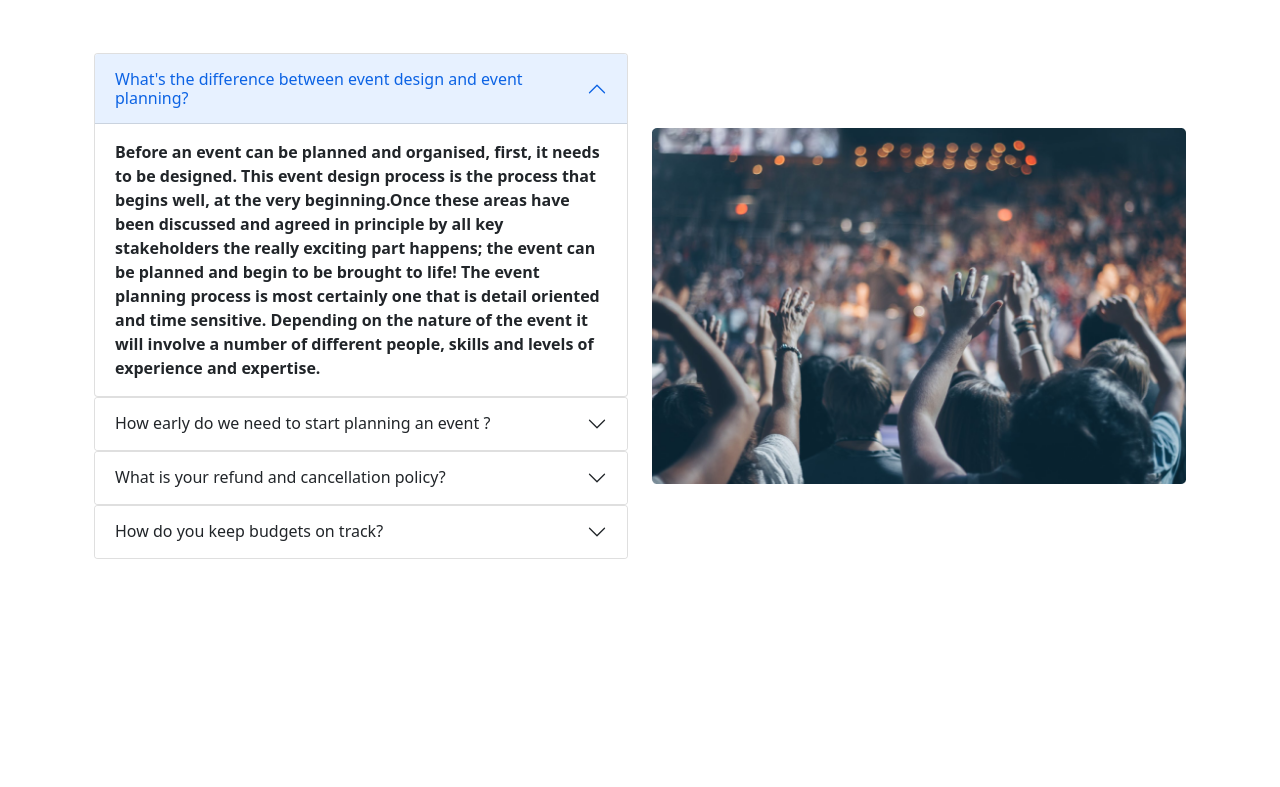
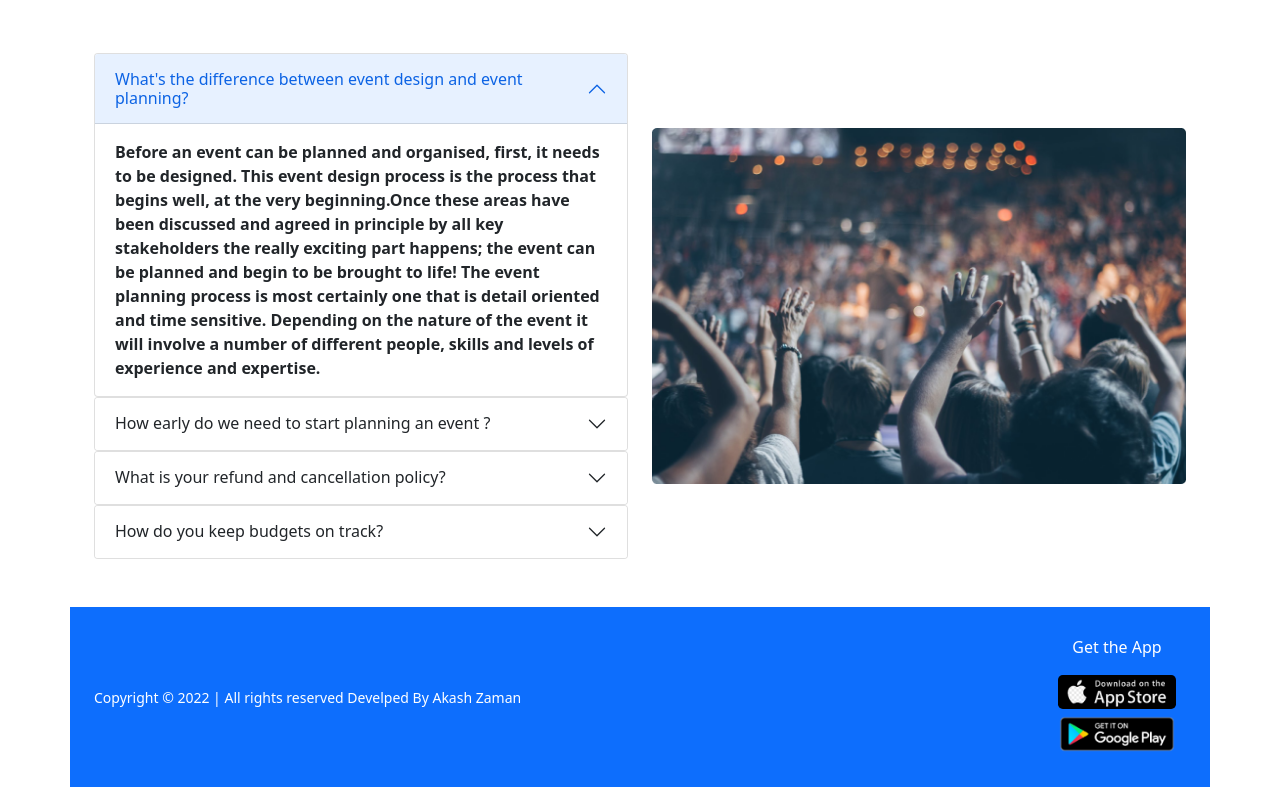
Before and after one commit to AkasHZamaN/convention-center-interactive, a plain HTML site: page index.html in a window 1280 px wide. Shown: the part 1718-2505 px from the top of the page. Before the commit the page ends 2277 px from the top, so only its background shows below. Drawn offline with nearby package versions, Linux system fonts and the light colour scheme.

Commit message:
footer added

```diff
--- a/index.html
+++ b/index.html
@@ -233,9 +233,22 @@
     <!-- main area ended  -->
 
 
+
     <!-- footer area start  -->
-
     <footer>
+        <section class="container mt-5 w-100 h-50 bg-primary">
+          <div class="row row-cols-1 row-cols-md-1 row-cols-lg-1">
+          <div class=" d-flex justify-content-between align-items-center p-4">
+            <div>
+              <small class="fw-normal text-white">Copyright &copy 2022 | All rights reserved Develped By Akash Zaman</small>
+            </div>
+            <div class="d-block text-center p-1 ">
+              <p class="fw-normal text-white" >Get the App</p>
+              <a href="https://www.apple.com/shop/buy-iphone/iphone-13-pro"><img class=" rounded-3 " src="images/apple-text-logo.png" alt="" width="118"></a><br>
+              <a href="https://play.google.com/store/apps/details?id=com.tencent.ig&hl=en&gl=U"><img class="rounded-3" src="images/google-play-img.png" alt="" width="130"></a>
+            </div>
+        </div>
+      </section>
 
     </footer>
     <!-- footer area ended  -->
```
Also changed, not shown: images/apple-text-logo.png (added), images/google-play-img.png (added).
